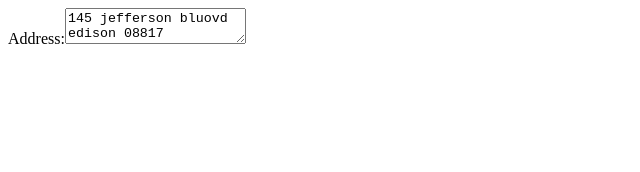
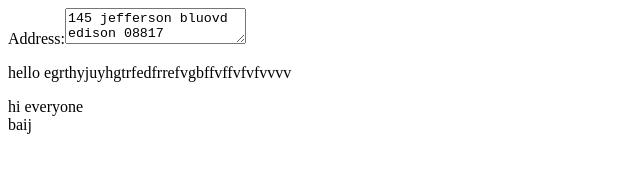
Before and after one commit to PREMLATASINGH/practice, a plain HTML site: page contact.html in a window 1280 px wide. Shown: the whole page, without its empty margins (0-640 px from the left). Drawn offline with Linux system fonts and the light colour scheme.

Commit message:
added div

```diff
--- a/contact.html
+++ b/contact.html
@@ -7,5 +7,6 @@
 </head>
 <body>
     <form><label for="address">Address:<textarea>145 jefferson bluovd edison 08817</textarea></label></form>
+    <div id="first"><p>hello egrthyjuyhgtrfedfrrefvgbffvffvfvfvvvv</p></div><div id="second">hi everyone</div><div id="third">baij</div>
 </body>
 </html>
```
